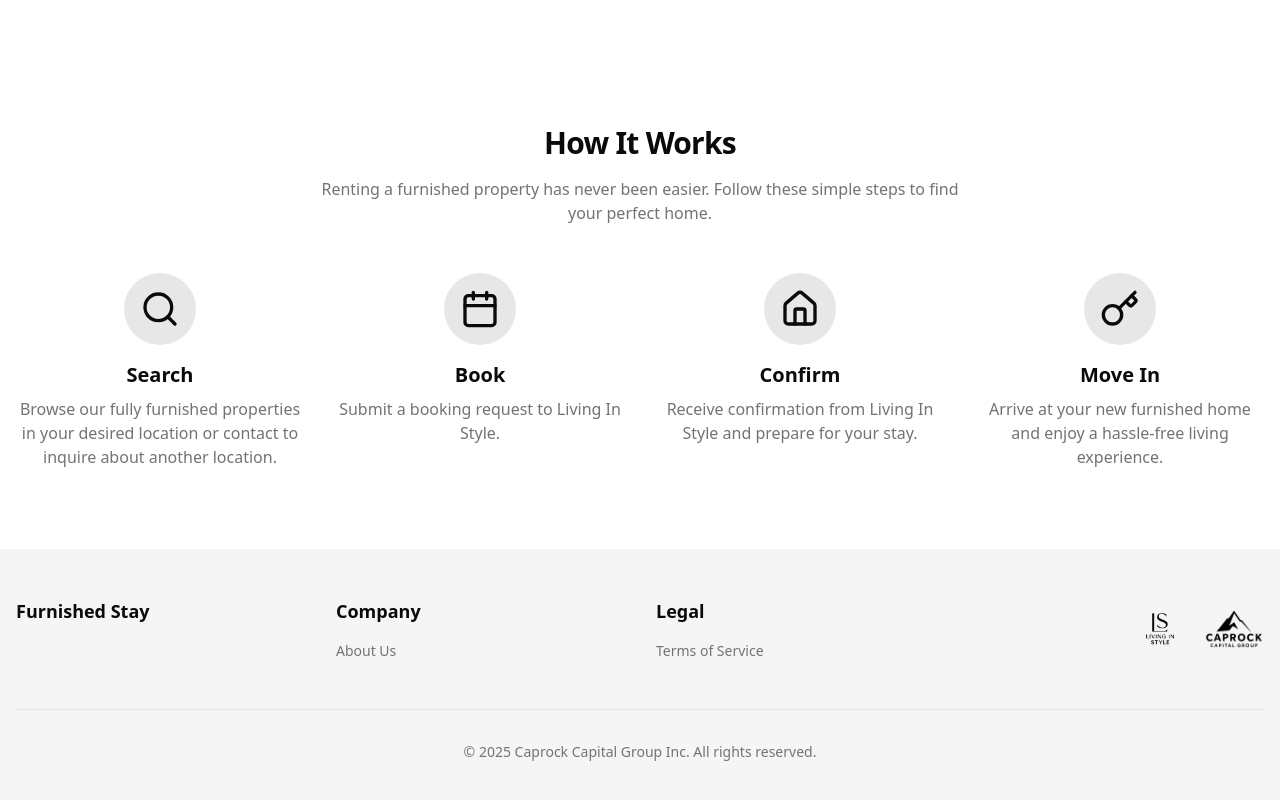
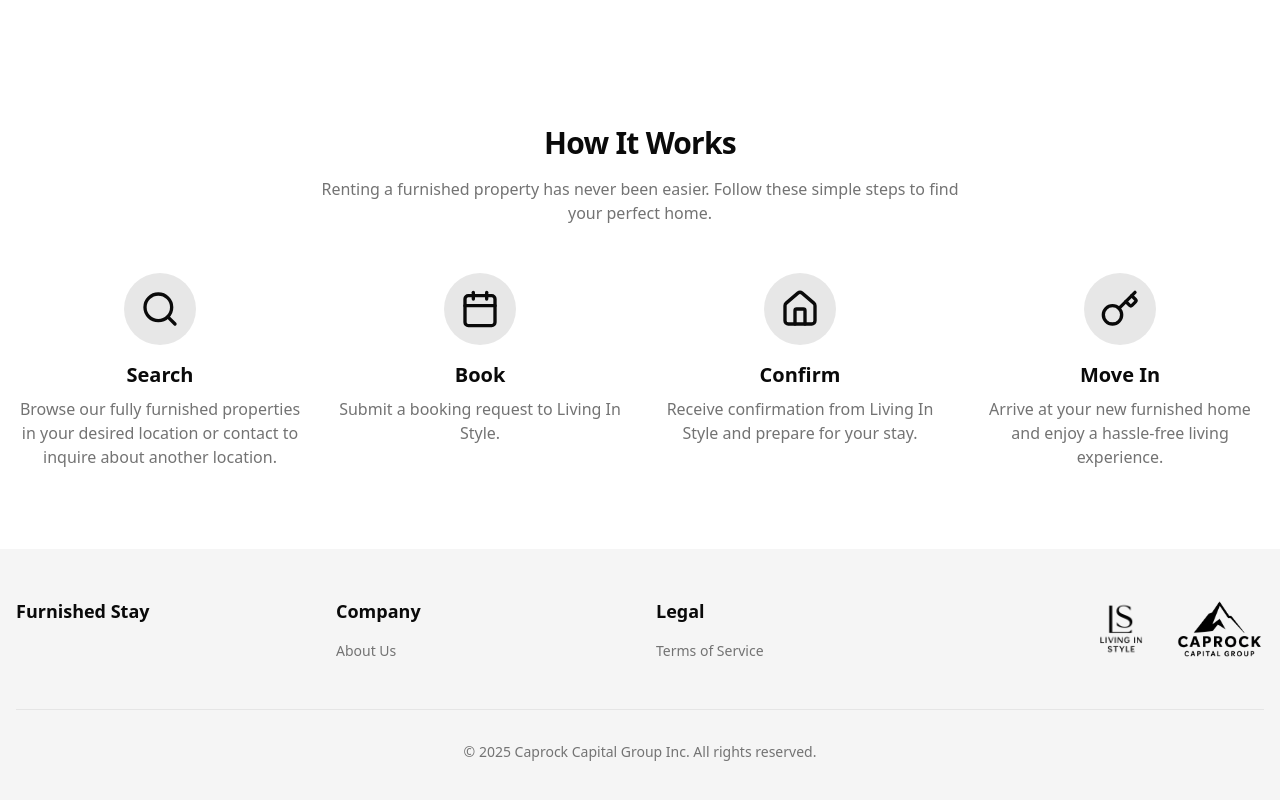
Before and after one commit to rbhullar2000/living-in-style, a Next.js app: page / in a window 1280 px wide. Shown: the part 1750-2550 px from the top of the page. Built offline with nearby package versions, Linux system fonts and the light colour scheme.

Commit message:
Update footer.tsx

```diff
--- a/components/footer.tsx
+++ b/components/footer.tsx
@@ -102,16 +102,16 @@ export function Footer() {
             <Image
               src="/LISlogo_black.png"
               alt="Living In Style Logo"
-              width={140}
-              height={40}
-              className="h-auto w-auto max-h-[40px]"
+              width={200}
+              height={60}
+              className="h-auto w-auto max-h-[60px]"
             />
             <Image
               src="/ccglogo_black.png"
               alt="Caprock Capital Group Logo"
-              width={140}
-              height={40}
-              className="h-auto w-auto max-h-[40px]"
+              width={200}
+              height={60}
+              className="h-auto w-auto max-h-[60px]"
             />
           </div>
         </div>
```
